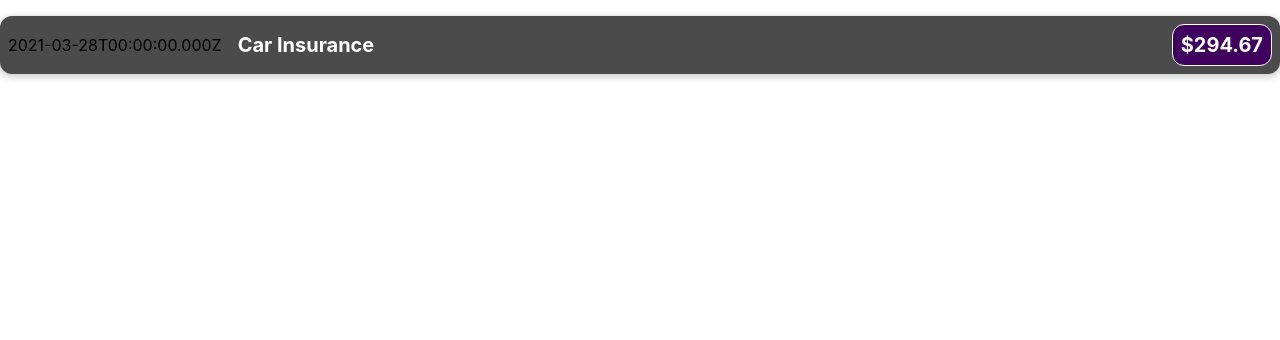
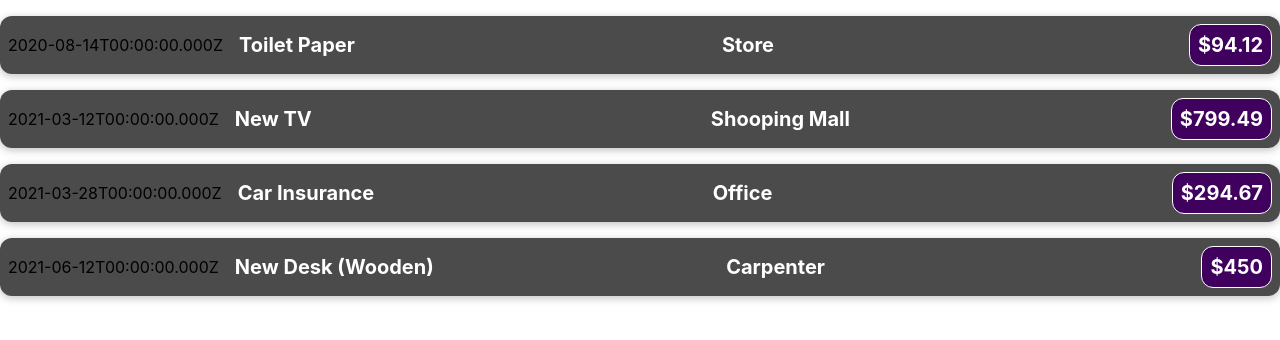
Before and after one commit to PrachiRameshGodase/React-Expense-tracker-app, a React (Create React App) app in the folder my-app/: page / in a window 1280 px wide. Shown: the top 340 px of the page. Built offline with nearby package versions, Linux system fonts and the light colour scheme.

Commit message:
Passing data

```diff
--- a/my-app/src/App.js
+++ b/my-app/src/App.js
@@ -3,12 +3,52 @@ import './App.css';
 import ExpenseItem from './components/ExpenseItem';
 
 function App() {
+  const expenses=[{
+    id:"e1",
+    title:"Toilet Paper",
+    amount:"94.12",
+    date:new Date(2020,7,14),
+    location:"Store"
+  },
+  {
+    id: "e2",
+      title: "New TV",
+      amount: 799.49,
+      date: new Date(2021, 2, 12),
+      location: "Shooping Mall",
+  },
+  {
+      id: "e3",
+      title: "Car Insurance",
+      amount: 294.67,
+      date: new Date(2021, 2, 28),
+      location: "Office",
+  },
+  {
+      id: "e4",
+      title: "New Desk (Wooden)",
+      amount: 450,
+      date: new Date(2021, 5, 12),
+      location: "Carpenter",
+  }]
   return (
-    <>
+  <>
     <div>
-    <ExpenseItem/>
+    {/* <ExpenseItem title={expenses[0].title} amount={expenses[0].amount} date={expenses[0].date} location={expenses[0].location} />
+    <ExpenseItem title={expenses[1].title} amount={expenses[1].amount} date={expenses[1].date} location={expenses[1].location}/>
+    <ExpenseItem title={expenses[2].title} amount={expenses[2].amount} date={expenses[2].date} location={expenses[2].location}/>
+    <ExpenseItem title={expenses[3].title} amount={expenses[3].amount} date={expenses[3].date} location={expenses[3].location}/> */}
+    {/* {
+    for(let i=0; i<expenses.length; i++){
+      let expense=expenses[i];
+      <ExpenseItem title={expense[i].title} amount={expense[i].amount} date={expense[i].date} location={expense[i].location} />
+    }} */}
+    {expenses.map((expense)=>(
+      <ExpenseItem key={expense.id} title={expense.title} amount={expense.amount} date={expense.date} location={expense.location} />
+))}
     </div>
     </>
+
 
 
   );
--- a/my-app/src/components/ExpenseItem.js
+++ b/my-app/src/components/ExpenseItem.js
@@ -1,17 +1,20 @@
 import React from 'react'
 import './ExpenseItem.css';
 
-function ExpenseItem() {
-  const expenseDate=new Date(2021,2,28);
-  const expenseTitle="Car Insurance";
-  const expenseAmount=294.67;
+function ExpenseItem(props) {
+  // const expenseDate=new Date(2021,2,28);
+  // const expenseTitle="Car Insurance";
+  // const expenseAmount=294.67;
+  // const LocationOfExpenditure="office";
   return (
     <div className='expense-item'>
-      <div>{expenseDate.toISOString()}</div>
+      <div>{props.date.toISOString()}</div>
       <div className='expense-item__description'>
-        <h2>{expenseTitle}</h2>
-        <div className='expense-item__price'>${expenseAmount}</div>
+        <h2>{props.title}</h2>
+        <h2>{props.location}</h2>
+        <div className='expense-item__price'>${props.amount}</div>
       </div>
+
     </div>
   )
 }
```
